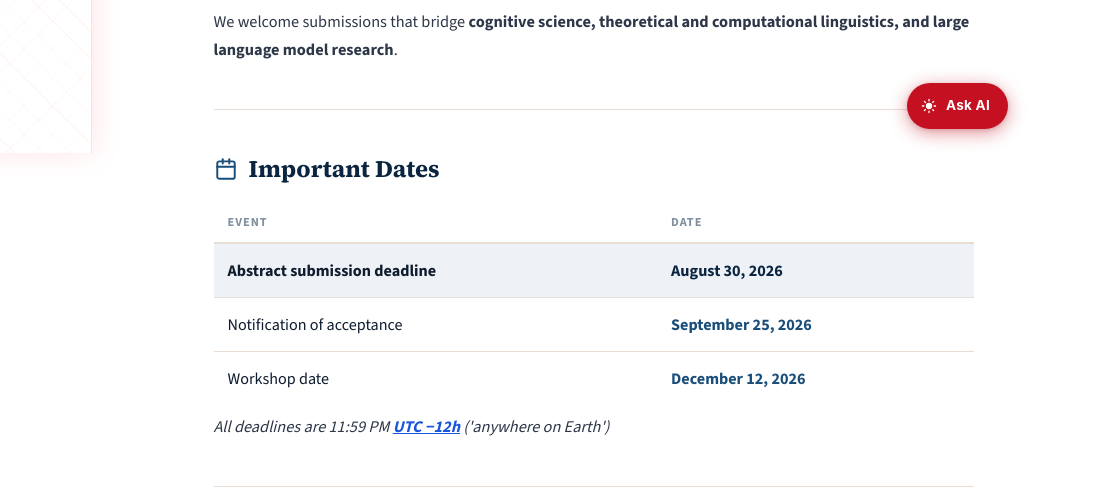
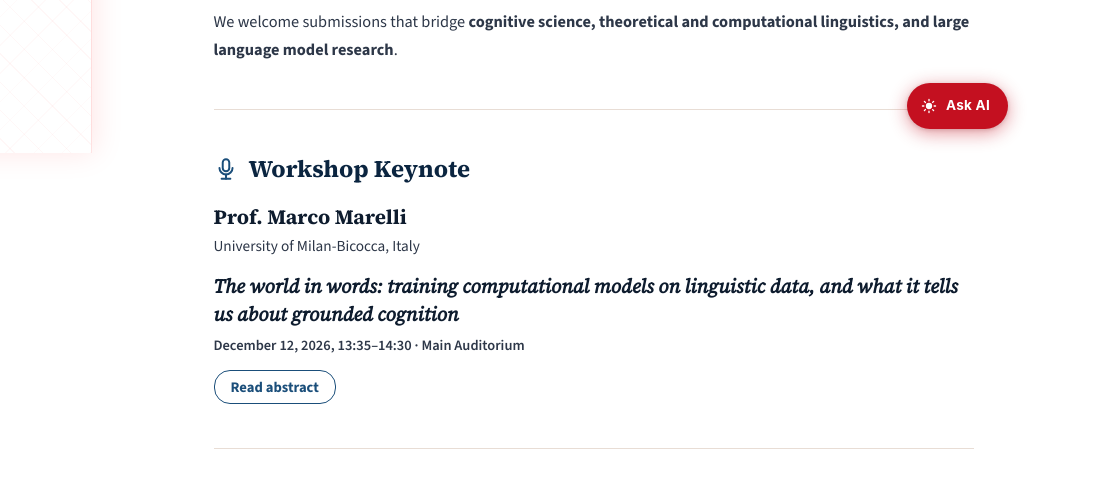
Before and after one commit to paclic2026/paclic2026.github.io, a plain HTML site: page workshop.html in a window 1280 px wide. Shown: the part 647-1137 px from the top of the page, 184-1280 px from the left. Drawn offline with nearby package versions, Linux system fonts and the light colour scheme.

Commit message:
Add files via upload

```diff
--- a/workshop.html
+++ b/workshop.html
@@ -26,6 +26,18 @@
     #main .card p strong { color: var(--text); }
     .cfp-fine { font-size: .82rem !important; color: var(--text-light) !important; font-style: italic; }
     .cfp-intro { font-size: .95rem; color: var(--text-mid); line-height: 1.75; margin-bottom: 32px !important; }
+
+    /* ── Workshop keynote ──────────────────────────────────────── */
+    .wk-keynote-name { font-family: 'Source Serif 4', serif; font-size: 1.2rem; font-weight: 700; color: var(--text); }
+    .wk-keynote-aff { font-size: .9rem; color: var(--text-mid); margin-bottom: 14px; }
+    .wk-keynote-title { font-family: 'Source Serif 4', serif; font-size: 1.15rem; font-weight: 700; font-style: italic; color: var(--text); line-height: 1.4; }
+    .wk-keynote-when { font-size: .85rem; font-weight: 600; color: var(--text-mid); margin: 6px 0 12px; }
+    .wk-abs-btn { display: inline-block; padding: 6px 16px; border-radius: 16px; border: 1.5px solid var(--navy-light); font-size: .86rem; font-weight: 700; color: var(--navy-light); background: transparent; cursor: pointer; }
+    .wk-abs-btn:hover { background: var(--navy-light); color: #fff; }
+    .wk-abs-btn[hidden] { display: none; }
+    .wk-keynote-abs { margin-top: 14px; }
+    .wk-keynote-abs p { font-size: .94rem; color: var(--text-mid); line-height: 1.75; margin: 0; }
+    .wk-keynote-abs p + p { margin-top: 10px; }
 
     /* ── Important Dates table ─────────────────────────────────── */
     .cfp-dates-table { width: 100%; border-collapse: collapse; margin: 18px 0 8px; }
@@ -246,6 +258,26 @@
         <p>We welcome submissions that bridge <strong>cognitive science, theoretical and computational linguistics, and large language model research</strong>.</p>
       </section>
 
+      <!-- Workshop keynote -->
+      <section class="wk-section reveal" id="keynote">
+        <div class="wk-section-head">
+          <svg viewBox="0 0 22 22" fill="none" stroke="currentColor" stroke-width="1.8" stroke-linecap="round" width="24" height="24"><rect x="8" y="2" width="6" height="11" rx="3"/><path d="M5 10a6 6 0 0012 0"/><line x1="11" y1="16" x2="11" y2="20"/><line x1="7" y1="20" x2="15" y2="20"/></svg>
+          <h2>Workshop Keynote</h2>
+        </div>
+        <div class="wk-keynote">
+          <div class="wk-keynote-name">Prof. Marco Marelli</div>
+          <div class="wk-keynote-aff">University of Milan-Bicocca, Italy</div>
+          <div class="wk-keynote-title">The world in words: training computational models on linguistic data, and what it tells us about grounded cognition</div>
+          <div class="wk-keynote-when">December 12, 2026, 13:35&ndash;14:30 &middot; Main Auditorium</div>
+          <button type="button" class="wk-abs-btn" hidden aria-expanded="false" aria-controls="wkAbstract">Read abstract</button>
+          <div class="wk-keynote-abs" id="wkAbstract">
+            <p>The relation between language, as a symbolic, abstract system realized within a speaker, and the external world, as a source of situated, embodied experience, has been a long matter of debate. Recent empirical work suggests that the inter-relation between the two might be deeper than previously thought, with language acting as a compressed version of the experienced world, and by this fulfilling the purpose of efficient communication. In support of this view, I will discuss a series of case studies employing language-trained computational models.</p>
+            <p>First, I will show how a model trained on simple lexical co-occurrences can reproduce perceptual distributions to the point of predicting visual processing in non-human primates, i.e. agents that are devoid of language. Indeed, activations in the ventral visual stream of macaques watching images are aligned with computational predictions about those images’ labels. Second, I will describe how language can induce visual information even for elements that by definition are not associated with perceptual experience, namely abstract words. This can be demonstrated by simple language-to-vision mapping models, whose predicted images align with human visual preferences about abstract concepts. Third, I will show how, differently from their more dated counterparts, frontier large language models largely align with human sensorimotor intuitions. Such an alignment is observed even for systems that are not provided multimodal information during training.</p>
+            <p>In conclusion, statistical processing of linguistic data can reproduce perceptual intuitions and processing at a level that challenges traditional characterizations of language as an abstract, disembodied system of symbols. Language and grounded experience emerge as deeply intertwined, establishing the former as a main vehicle of experience-by-proxy and speaking for an integrated view of cognition.</p>
+          </div>
+        </div>
+      </section>
+
       <!-- Important Dates -->
       <section class="wk-section reveal">
         <div class="wk-section-head">
@@ -445,6 +477,18 @@
       }
     })();
   </script>
+  <script>
+    (function () {
+      var btn = document.querySelector('.wk-abs-btn'), abs = document.getElementById('wkAbstract');
+      if (!btn || !abs) return;
+      abs.hidden = true; btn.hidden = false;
+      btn.addEventListener('click', function () {
+        var open = abs.hidden; abs.hidden = !open;
+        btn.setAttribute('aria-expanded', open ? 'true' : 'false');
+        btn.textContent = open ? 'Hide abstract' : 'Read abstract';
+      });
+    })();
+  </script>
   <script src="js/chat-widget.js"></script>
   <script data-goatcounter="https://paclic40.goatcounter.com/count" async src="//gc.zgo.at/count.js"></script>
 
```
